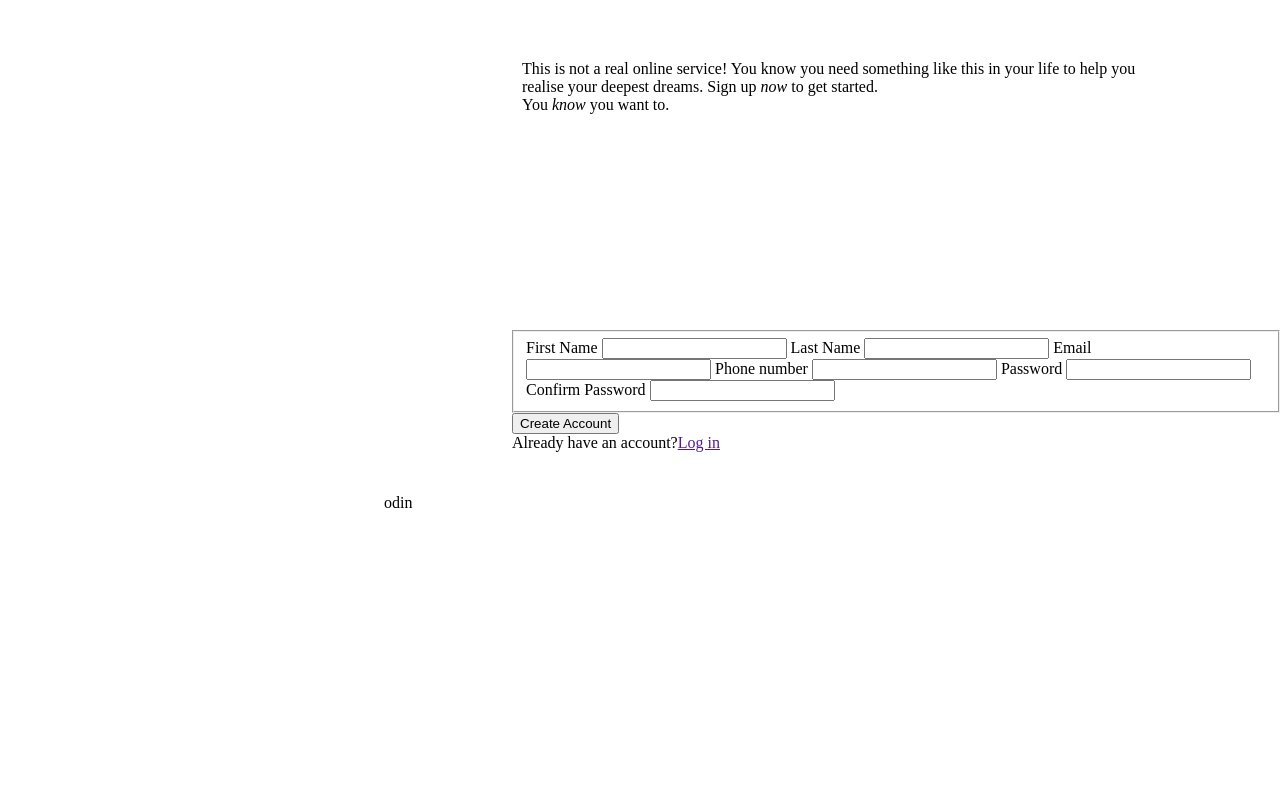
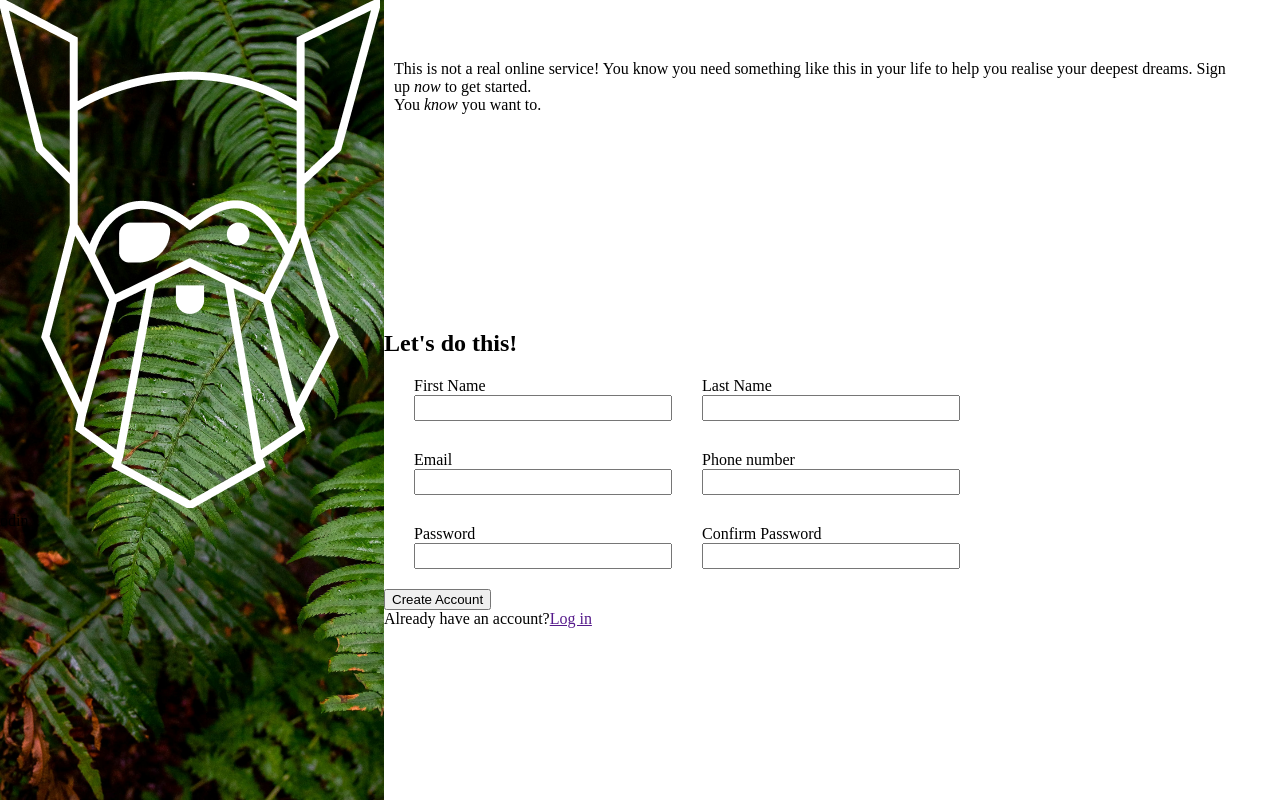
Before and after one commit to thecodingrunner/sign-up-form, a plain HTML site: page index.html in a window 1280 px wide. Drawn offline with Linux system fonts and the light colour scheme.

Commit message:
Add background image correctly and format
Added background image. Formatted using flexbox and blocks so that the
inputs and their labels were in the correct place.

```diff
--- a/index.html
+++ b/index.html
@@ -21,10 +21,15 @@
       <p>You <em>know</em> you want to.</p>
     </div>
     <form action="" class="" method="post">
-      <fieldset>
-        <label for="first-name">First Name
+      <h2>Let's do this!</h2>
+      <div class="fieldset">
+
+        <div>
+          <label for="first-name">First Name</label>
           <input type="text" name="first-name" id="first-name">
-        </label>
+        </div>
+
+
         <label for="last-name">Last Name
           <input type="text" name="last-name" id="last-name">
         </label>
@@ -40,7 +45,7 @@
         <label for="pass-check">Confirm Password
           <input type="password" name="pass-check" id="pass-check" required>
         </label>
-      </fieldset>
+      </div>
       <div>
         <button type="submit">Create Account</button>
         <p>Already have an account?<a href="">Log in</a></p>
--- a/style.css
+++ b/style.css
@@ -2,19 +2,44 @@
   margin: 0;
 }
 
+
 body {
   display: flex;
+  /* align-items: stretch; */
+  height: 100vh;
 }
 
 .background {
-  flex: 4;
+  flex: 3;
+  background-image: url("images/halie-west-bgr.jpg");
+  /* background-position: center; */
+  background-repeat: no-repeat;
+  background-size: cover;
 }
 
 .form {
-  flex: 6;
+  flex: 7;
+  height: 35vh;
 }
 
 .description {
   height: 30vh;
-  padding: 60px 100px 30px 10px;
+  padding: 60px 50px 30px 10px;
 }
+
+.fieldset {
+  display: flex;
+  flex-wrap: wrap;
+  gap: 30px;
+  margin: 20px 250px 20px 30px;
+}
+
+input,
+label {
+  display: block;
+}
+
+input {
+  width: 250px;
+  height: 20px;
+}
```
